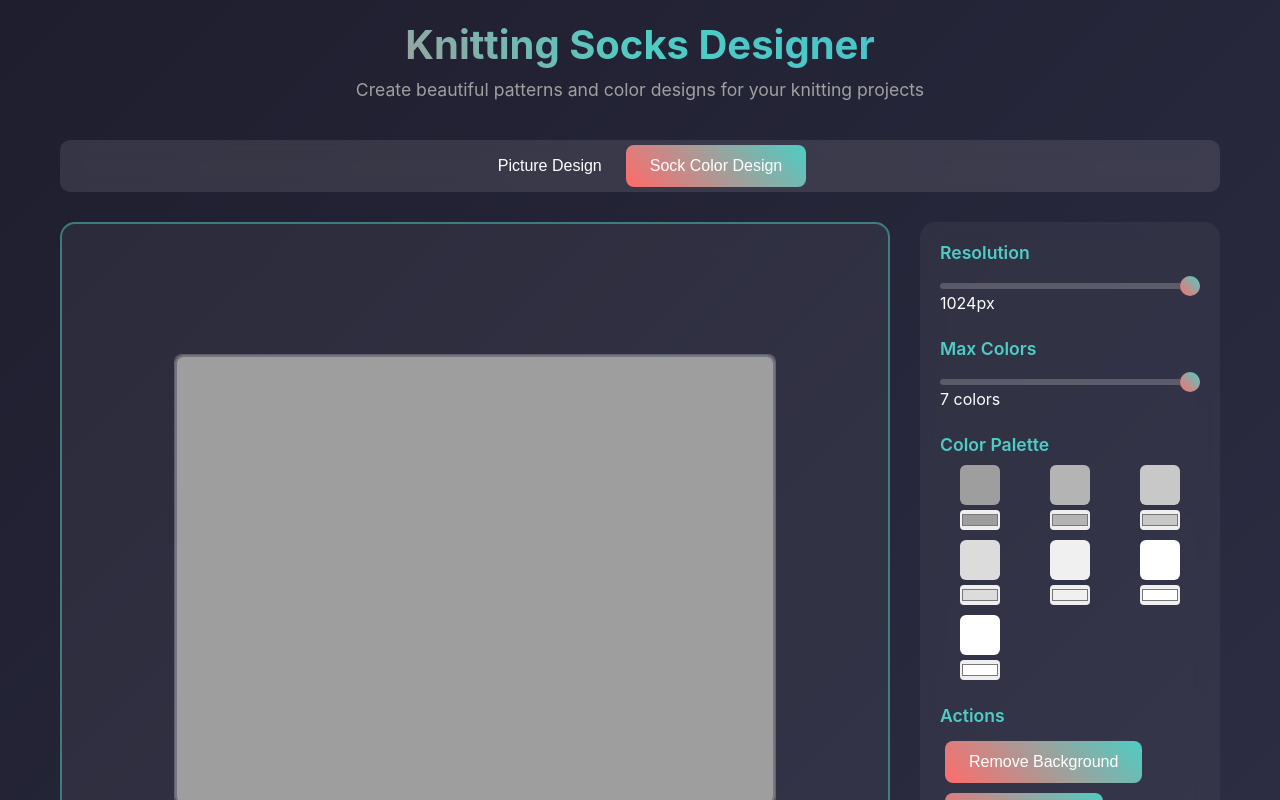
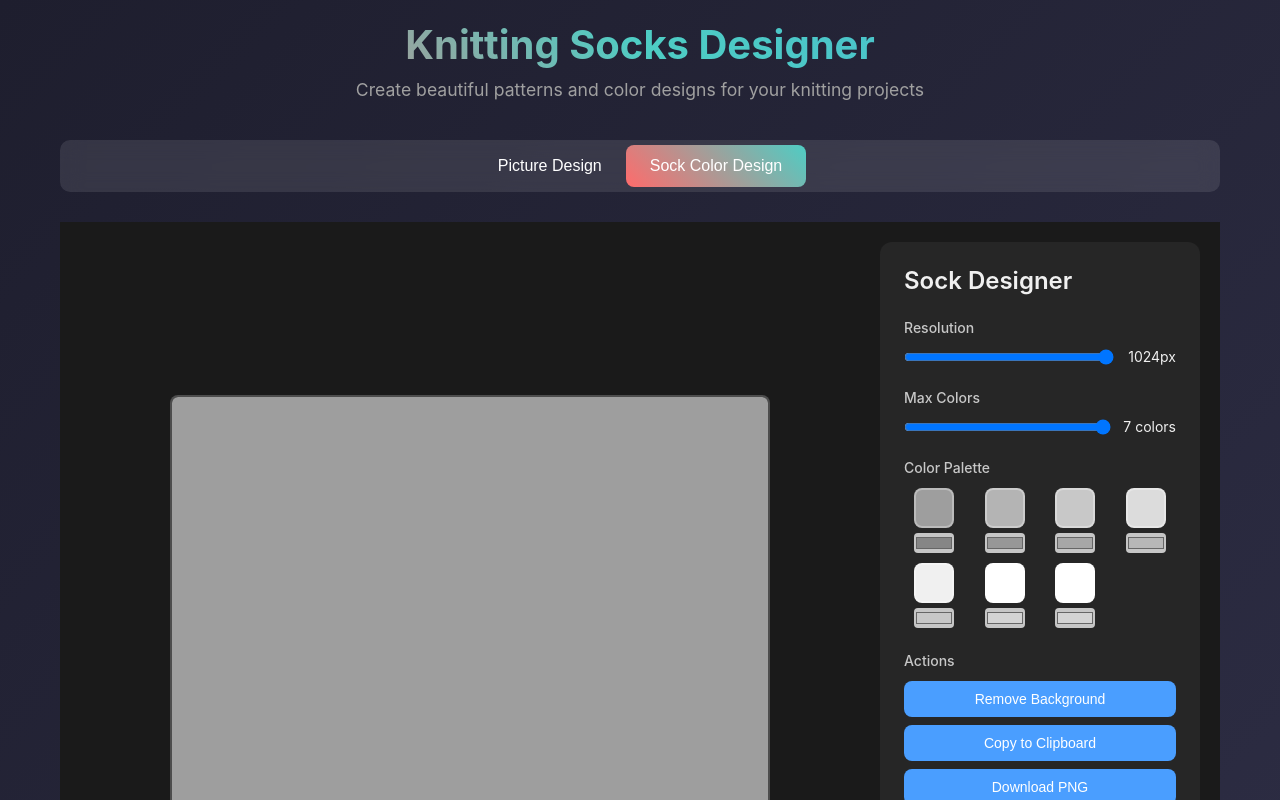
Before and after one commit to pangeafate/SockDesignAdvanced, a Next.js app: page /SockDesignAdvanced/ in a window 1280 px wide. Both pictures are taken after a click on the button "Sock Color Design". Shown: the top 800 px of the page. Built offline with nearby package versions, Linux system fonts and the light colour scheme.

Commit message:
Updates to SockDesigner component

```diff
--- a/app/components/SockDesigner.tsx
+++ b/app/components/SockDesigner.tsx
@@ -433,6 +433,27 @@ useEffect(() => {
     currentColors.current = updatedColors;
   };
 
+  // Copy image to clipboard
+  const copyToClipboard = async () => {
+    if (!canvasRef.current) return;
+
+    try {
+      const blob = await new Promise<Blob>((resolve) => {
+        canvasRef.current!.toBlob((blob) => {
+          if (blob) resolve(blob);
+        }, 'image/png');
+      });
+
+      await navigator.clipboard.write([
+        new ClipboardItem({
+          'image/png': blob
+        })
+      ]);
+    } catch (err) {
+      console.error('Failed to copy image:', err);
+    }
+  };
+
   // Download image
   const downloadImage = () => {
     if (!canvasRef.current) return;
@@ -498,26 +519,47 @@ useEffect(() => {
   }, [image, resolution, maxColors]);
 
   return (
-    <div className="main-content">
-      <div className={`canvas-area ${image ? 'has-content' : ''}`}>
+    <div style={{
+      display: 'flex',
+      gap: '20px',
+      padding: '20px',
+      minHeight: '100vh',
+      backgroundColor: '#1a1a1a',
+      color: '#f0f0f0',
+      fontFamily: '-apple-system, BlinkMacSystemFont, "Segoe UI", Roboto, sans-serif'
+    }}>
+      <div style={{ flex: '1', display: 'flex', alignItems: 'center', justifyContent: 'center' }}>
         {!image ? (
           <div
-            className="upload-area"
+            style={{
+              width: '600px',
+              height: '400px',
+              border: '3px dashed rgba(255, 255, 255, 0.3)',
+              borderRadius: '12px',
+              display: 'flex',
+              alignItems: 'center',
+              justifyContent: 'center',
+              cursor: 'pointer',
+              backgroundColor: 'rgba(255, 255, 255, 0.05)',
+              transition: 'all 0.3s ease'
+            }}
             onDragOver={handleDragOver}
             onDrop={handleDrop}
             onClick={() => fileInputRef.current?.click()}
+            onMouseEnter={(e) => e.currentTarget.style.backgroundColor = 'rgba(255, 255, 255, 0.1)'}
+            onMouseLeave={(e) => e.currentTarget.style.backgroundColor = 'rgba(255, 255, 255, 0.05)'}
           >
-            <p>Click to upload or drag and drop an image</p>
+            <p style={{ textAlign: 'center', opacity: 0.7 }}>Click to upload or drag and drop an image</p>
             <input
               ref={fileInputRef}
               type="file"
               accept="image/*"
               onChange={handleFileUpload}
-              className="file-input"
+              style={{ display: 'none' }}
             />
           </div>
         ) : (
-          <div className="canvas-container">
+          <div style={{ textAlign: 'center' }}>
             <canvas
               ref={canvasRef}
               onClick={handleCanvasClick}
@@ -525,55 +567,70 @@ useEffect(() => {
                 imageRendering: 'pixelated',
                 cursor: 'crosshair',
                 border: '2px solid rgba(255, 255, 255, 0.3)',
-                borderRadius: '8px'
+                borderRadius: '8px',
+                backgroundColor: '#000000'
               }}
             />
           </div>
         )}
       </div>
 
-      <div className="controls-panel">
-        <div className="control-group">
-          <h3>Resolution</h3>
-          <div className="slider">
+      <div style={{
+        width: '320px',
+        backgroundColor: 'rgba(255, 255, 255, 0.05)',
+        borderRadius: '12px',
+        padding: '24px',
+        display: 'flex',
+        flexDirection: 'column',
+        gap: '24px'
+      }}>
+        <h2 style={{ margin: 0, fontSize: '24px', fontWeight: '600' }}>Sock Designer</h2>
+
+        <div>
+          <h3 style={{ margin: '0 0 12px 0', fontSize: '14px', fontWeight: '500', opacity: 0.8 }}>Resolution</h3>
+          <div style={{ display: 'flex', alignItems: 'center', gap: '12px' }}>
             <input
               type="range"
               min="640"
               max="1024"
               value={resolution}
               onChange={(e) => setResolution(Number(e.target.value))}
+              style={{ flex: 1 }}
             />
-            <span>{resolution}px</span>
+            <span style={{ minWidth: '50px', textAlign: 'right', fontSize: '14px' }}>{resolution}px</span>
           </div>
         </div>
 
-        <div className="control-group">
-          <h3>Max Colors</h3>
-          <div className="slider">
+        <div>
+          <h3 style={{ margin: '0 0 12px 0', fontSize: '14px', fontWeight: '500', opacity: 0.8 }}>Max Colors</h3>
+          <div style={{ display: 'flex', alignItems: 'center', gap: '12px' }}>
             <input
               type="range"
               min="3"
               max="7"
               value={maxColors}
               onChange={(e) => setMaxColors(Number(e.target.value))}
+              style={{ flex: 1 }}
             />
-            <span>{maxColors} colors</span>
+            <span style={{ minWidth: '50px', textAlign: 'right', fontSize: '14px' }}>{maxColors} colors</span>
           </div>
         </div>
 
         {colors.length > 0 && (
-          <div className="control-group">
-            <h3>Color Palette</h3>
+          <div>
+            <h3 style={{ margin: '0 0 12px 0', fontSize: '14px', fontWeight: '500', opacity: 0.8 }}>Color Palette</h3>
             <div style={{ display: 'grid', gridTemplateColumns: 'repeat(auto-fit, minmax(60px, 1fr))', gap: '10px' }}>
               {colors.map((color, index) => (
                 <div key={index} style={{ display: 'flex', flexDirection: 'column', alignItems: 'center', gap: '5px' }}>
                   <div
-                    className={`color-swatch ${selectedColor === color ? 'selected' : ''}`}
                     style={{
                       backgroundColor: color,
-                      position: 'relative',
                       width: '40px',
-                      height: '40px'
+                      height: '40px',
+                      borderRadius: '8px',
+                      border: selectedColor === color ? '3px solid #4a9eff' : '2px solid rgba(255, 255, 255, 0.3)',
+                      cursor: 'pointer',
+                      transition: 'all 0.2s ease'
                     }}
                     onClick={() => setSelectedColor(color)}
                   />
@@ -586,9 +643,10 @@ useEffect(() => {
                       height: '20px',
                       border: 'none',
                       borderRadius: '4px',
-                      cursor: 'pointer'
+                      cursor: 'pointer',
+                      opacity: 0.8
                     }}
-                    title={`Edit color`}
+                    title="Edit color"
                   />
                 </div>
               ))}
@@ -596,25 +654,91 @@ useEffect(() => {
           </div>
         )}
 
-        <div className="control-group">
-          <h3>Actions</h3>
+        <div style={{ display: 'flex', flexDirection: 'column', gap: '8px' }}>
+          <h3 style={{ margin: '0 0 4px 0', fontSize: '14px', fontWeight: '500', opacity: 0.8 }}>Actions</h3>
           <button
-            className="button"
             onClick={removeBackground}
             disabled={!pixelatedImage}
+            style={{
+              padding: '10px 16px',
+              border: 'none',
+              borderRadius: '8px',
+              backgroundColor: pixelatedImage ? '#4a9eff' : '#333',
+              color: '#fff',
+              cursor: pixelatedImage ? 'pointer' : 'not-allowed',
+              fontSize: '14px',
+              fontWeight: '500',
+              transition: 'all 0.2s ease',
+              opacity: pixelatedImage ? 1 : 0.5,
+              transform: 'scale(1)'
+            }}
+            onMouseDown={(e) => e.currentTarget.style.transform = 'scale(0.95)'}
+            onMouseUp={(e) => e.currentTarget.style.transform = 'scale(1)'}
+            onMouseLeave={(e) => e.currentTarget.style.transform = 'scale(1)'}
           >
             Remove Background
           </button>
           <button
-            className="button"
+            onClick={copyToClipboard}
+            disabled={!pixelatedImage}
+            style={{
+              padding: '10px 16px',
+              border: 'none',
+              borderRadius: '8px',
+              backgroundColor: pixelatedImage ? '#4a9eff' : '#333',
+              color: '#fff',
+              cursor: pixelatedImage ? 'pointer' : 'not-allowed',
+              fontSize: '14px',
+              fontWeight: '500',
+              transition: 'all 0.2s ease',
+              opacity: pixelatedImage ? 1 : 0.5,
+              transform: 'scale(1)'
+            }}
+            onMouseDown={(e) => e.currentTarget.style.transform = 'scale(0.95)'}
+            onMouseUp={(e) => e.currentTarget.style.transform = 'scale(1)'}
+            onMouseLeave={(e) => e.currentTarget.style.transform = 'scale(1)'}
+          >
+            Copy to Clipboard
+          </button>
+          <button
             onClick={downloadImage}
             disabled={!pixelatedImage}
+            style={{
+              padding: '10px 16px',
+              border: 'none',
+              borderRadius: '8px',
+              backgroundColor: pixelatedImage ? '#4a9eff' : '#333',
+              color: '#fff',
+              cursor: pixelatedImage ? 'pointer' : 'not-allowed',
+              fontSize: '14px',
+              fontWeight: '500',
+              transition: 'all 0.2s ease',
+              opacity: pixelatedImage ? 1 : 0.5,
+              transform: 'scale(1)'
+            }}
+            onMouseDown={(e) => e.currentTarget.style.transform = 'scale(0.95)'}
+            onMouseUp={(e) => e.currentTarget.style.transform = 'scale(1)'}
+            onMouseLeave={(e) => e.currentTarget.style.transform = 'scale(1)'}
           >
             Download PNG
           </button>
           <button
-            className="button"
             onClick={resetComponent}
+            style={{
+              padding: '10px 16px',
+              border: '1px solid rgba(255, 255, 255, 0.3)',
+              borderRadius: '8px',
+              backgroundColor: 'transparent',
+              color: '#fff',
+              cursor: 'pointer',
+              fontSize: '14px',
+              fontWeight: '500',
+              transition: 'all 0.2s ease',
+              transform: 'scale(1)'
+            }}
+            onMouseDown={(e) => e.currentTarget.style.transform = 'scale(0.95)'}
+            onMouseUp={(e) => e.currentTarget.style.transform = 'scale(1)'}
+            onMouseLeave={(e) => e.currentTarget.style.transform = 'scale(1)'}
           >
             Reset
           </button>
```
